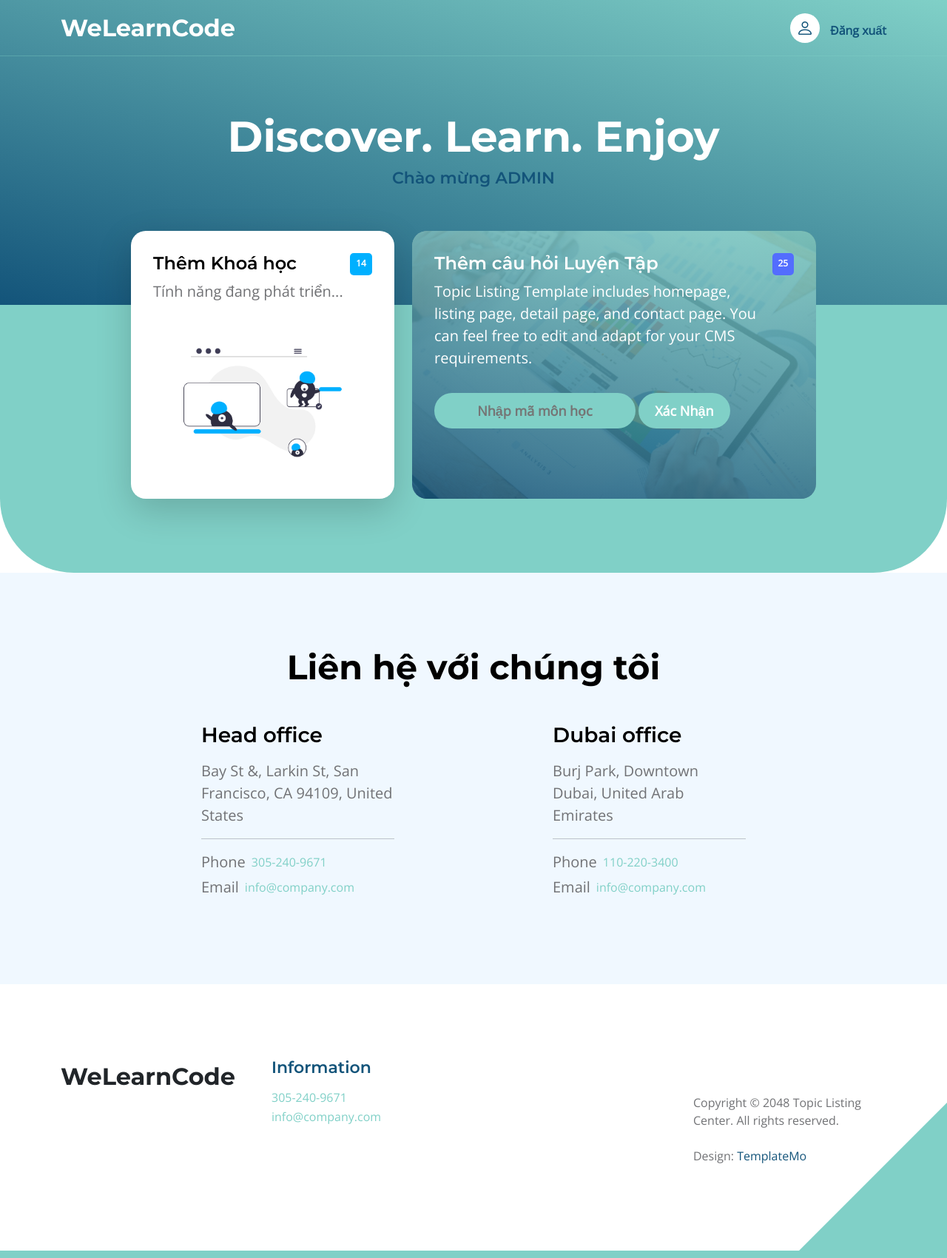
After one commit to Kzzhoangquan/btlweb, a Flask app: page /tracnghiem in a window 1280 px wide. The commit adds this page. Shown: the whole page at 74% size. Run offline with Flask 3, Linux system fonts and the light colour scheme; the visitor is signed in with stand-in values (Sample User, id 1); some libraries are stand-ins or nearby versions.

Commit message:
init project

```diff
--- a/app.py
+++ b/app.py
@@ -69,11 +69,11 @@ def login():
 
 
 # trang chủ
-@app.route('/trangchu',methods=["POST", "GET"])
-def trangchu():
+@app.route('/tracnghiem',methods=["POST", "GET"])
+def nhapma():
     if "user" in session:
         if request.method=="GET":
-            return render_template('trangchu.html')
+            return render_template('tracnghiem.html')
         else :
             mamonthi=request.form["mamonhoc"]
             questions.clear()
--- /dev/null
+++ b/templates/tracnghiem.html
@@ -0,0 +1,336 @@
+<!doctype html>
+<html lang="en">
+    <head>
+        <meta charset="utf-8">
+        <meta name="viewport" content="width=device-width, initial-scale=1">
+
+        <meta name="description" content="">
+        <meta name="author" content="">
+
+        <title>Topic Listing Bootstrap 5 Template</title>
+
+        <!-- CSS FILES -->
+        <link rel="preconnect" href="https://fonts.googleapis.com">
+
+        <link rel="preconnect" href="https://fonts.gstatic.com" crossorigin>
+
+        <link href="https://fonts.googleapis.com/css2?family=Montserrat:wght@500;600;700&family=Open+Sans&display=swap" rel="stylesheet">
+
+        <link href="static/css/bootstrap.min.css" rel="stylesheet">
+
+        <link href="static/css/bootstrap-icons.css" rel="stylesheet">
+
+        <link href="static/css/templatemo-topic-listing.css" rel="stylesheet">
+<!--
+
+TemplateMo 590 topic listing
+
+https://templatemo.com/tm-590-topic-listing
+
+-->
+    </head>
+
+    <body id="top">
+
+        <main>
+
+            <nav class="navbar navbar-expand-lg">
+                <div class="container">
+                    <a class="navbar-brand" href="/">
+                        <!--i class="bi-back"></!--i-->
+                        <span style="color:white">WeLearnCode</span>
+                    </a>
+
+                    <div class="d-lg-none ms-auto me-4">
+                        <a href="#top" class="navbar-icon bi-person smoothscroll"></a>
+                    </div>
+
+                    <button class="navbar-toggler" type="button" data-bs-toggle="collapse" data-bs-target="#navbarNav" aria-controls="navbarNav" aria-expanded="false" aria-label="Toggle navigation">
+                        <span class="navbar-toggler-icon"></span>
+                    </button>
+
+                    <!-- <div class="collapse navbar-collapse" id="navbarNav"> -->
+                        <!--ul class="navbar-nav ms-lg-5 me-lg-auto">
+                            <li class="nav-item">
+                                <a class="nav-link click-scroll" href="#section_1">Khoá học</a>
+                            </li>
+
+                            <li class="nav-item">
+                                <a class="nav-link click-scroll" href="#section_2">Luyện tập</a>
+                            </li>
+                            <li class="nav-item">
+                                <a class="nav-link click-scroll" href="#section_3">Mục tiêu</a>
+                            </li>
+                            <li class="nav-item">
+                                <a class="nav-link click-scroll" href="#section_3">Về chúng tôi</a>
+                            </li>
+                            <li class="nav-item">
+                                <a class="nav-link click-scroll" href="#section_3">Liên hệ</a>
+                            </li>
+
+
+                        </!--ul-->
+
+
+                        <div class="d-none d-lg-block">
+                            <a href="" class="navbar-icon bi-person smoothscroll"></a>
+                            <a href="/logout" class="smoothscroll" style="padding-left: 10px; font-weight: bolder">Đăng xuất</a>
+                        </div>
+                    </div>
+                </div>
+            </nav>
+
+
+            <section class="hero-section d-flex justify-content-center align-items-center" id="section_1">
+                <div class="container">
+                    <div class="row">
+
+                        <div class="col-lg-8 col-12 mx-auto">
+                            <h1 class="text-white text-center">Discover. Learn. Enjoy</h1>
+
+                            <h6 class="text-center">Chào mừng ADMIN</h6>
+
+                            <!-- <form method="get" class="custom-form mt-4 pt-2 mb-lg-0 mb-5" role="search">
+                                <div class="input-group input-group-lg">
+                                    <span class="input-group-text bi-search" id="basic-addon1">
+
+                                    </span>
+
+                                    <input name="keyword" type="search" class="form-control" id="keyword" placeholder="Design, Code, Marketing, Finance ..." aria-label="Search">
+
+                                    <button type="submit" class="form-control">Search</button>
+                                </div>
+                            </form> <-->
+                        </div>
+
+                    </div>
+                </div>
+            </section>
+
+
+            <section class="featured-section">
+                <div class="container">
+                    <div class="row justify-content-center">
+
+                        <div class="col-lg-4 col-12 mb-4 mb-lg-0">
+                            <div class="custom-block bg-white shadow-lg">
+                                <a href="/">
+                                    <div class="d-flex">
+                                        <div>
+                                            <h5 class="mb-2">Thêm Khoá học</h5>
+
+                                            <p class="mb-0">Tính năng đang phát triển...</p>
+                                        </div>
+
+                                        <span class="badge bg-design rounded-pill ms-auto">14</span>
+                                    </div>
+
+                                    <img src="static/images/topics/undraw_Remote_design_team_re_urdx.png" class="custom-block-image img-fluid" alt="">
+                                </a>
+                            </div>
+                        </div>
+
+                        <div class="col-lg-6 col-12">
+                            <div class="custom-block custom-block-overlay">
+                                <div class="d-flex flex-column h-100">
+                                    <img src="static/images/businesswoman-using-tablet-analysis.jpg" class="custom-block-image img-fluid" alt="">
+
+                                    <div class="custom-block-overlay-text d-flex">
+
+                                            <div>
+
+
+                                                <h5 class="text-white mb-2">Thêm câu hỏi Luyện Tập</h5>
+                                                <p class="text-white">Topic Listing Template includes homepage, listing page, detail page, and contact page. You can feel free to edit and adapt for your CMS requirements.</p>
+
+                                                <form action="" method="POST">
+                                                    <input type="text" id="course-code" placeholder="Nhập mã môn học" name="mamonhoc" class="btn custom-btn mt-2 mt-lg-3" >
+                                                    <button type="submit" class="btn custom-btn mt-2 mt-lg-3" >Xác Nhận</button>
+                                                </form>
+
+
+
+                                            </div>
+
+                                        <span class="badge bg-finance rounded-pill ms-auto">25</span>
+                                    </div>
+
+                                    <!--div class="social-share d-flex">
+                                        <p class="text-white me-4">Share:</p>
+
+                                        <ul class="social-icon">
+                                            <li class="social-icon-item">
+                                                <a href="#" class="social-icon-link bi-twitter"></a>
+                                            </li>
+
+                                            <li class="social-icon-item">
+                                                <a href="#" class="social-icon-link bi-facebook"></a>
+                                            </li>
+
+                                            <li class="social-icon-item">
+                                                <a href="#" class="social-icon-link bi-pinterest"></a>
+                                            </li>
+                                        </ul>
+
+                                        <a href="#" class="custom-icon bi-bookmark ms-auto"></a>
+                                    </!--div-->
+
+                                    <div class="section-overlay"></div>
+                                </div>
+                            </div>
+                        </div>
+
+                    </div>
+                </div>
+            </section>
+
+
+
+
+            <section class="contact-section section-padding section-bg" id="section_5">
+                <div class="container">
+                    <div class="row">
+
+                        <div class="col-lg-12 col-12 text-center">
+                            <h2 class="mb-5">Liên hệ với chúng tôi</h2>
+                        </div>
+
+                        <!--div class="col-lg-5 col-12 mb-4 mb-lg-0">
+                            <iframe class="google-map" src="https://www.google.com/maps/embed?pb=!1m18!1m12!1m3!1d2595.065641062665!2d-122.4230416990949!3d37.80335401520422!2m3!1f0!2f0!3f0!3m2!1i1024!2i768!4f13.1!3m3!1m2!1s0x80858127459fabad%3A0x808ba520e5e9edb7!2sFrancisco%20Park!5e1!3m2!1sen!2sth!4v1684340239744!5m2!1sen!2sth" width="100%" height="250" style="border:0;" allowfullscreen="" loading="lazy" referrerpolicy="no-referrer-when-downgrade"></iframe>
+                        </!--div-->
+
+                        <div class="col-lg-3 col-md-6 col-12 mb-3 mb-lg- mb-md-0 ms-auto">
+                            <h4 class="mb-3">Head office</h4>
+
+                            <p>Bay St &amp;, Larkin St, San Francisco, CA 94109, United States</p>
+
+                            <hr>
+
+                            <p class="d-flex align-items-center mb-1">
+                                <span class="me-2">Phone</span>
+
+                                <a href="tel: 305-240-9671" class="site-footer-link">
+                                    305-240-9671
+                                </a>
+                            </p>
+
+                            <p class="d-flex align-items-center">
+                                <span class="me-2">Email</span>
+
+                                <a href="mailto:info@company.com" class="site-footer-link">
+                                    info@company.com
+                                </a>
+                            </p>
+                        </div>
+
+                        <div class="col-lg-3 col-md-6 col-12 mx-auto">
+                            <h4 class="mb-3">Dubai office</h4>
+
+                            <p>Burj Park, Downtown Dubai, United Arab Emirates</p>
+
+                            <hr>
+
+                            <p class="d-flex align-items-center mb-1">
+                                <span class="me-2">Phone</span>
+
+                                <a href="tel: 110-220-3400" class="site-footer-link">
+                                    110-220-3400
+                                </a>
+                            </p>
+
+                            <p class="d-flex align-items-center">
+                                <span class="me-2">Email</span>
+
+                                <a href="mailto:info@company.com" class="site-footer-link">
+                                    info@company.com
+                                </a>
+                            </p>
+                        </div>
+
+                    </div>
+                </div>
+            </section>
+        </main>
+
+<footer class="site-footer section-padding">
+            <div class="container">
+                <div class="row">
+
+                    <div class="col-lg-3 col-12 mb-4 pb-2">
+                        <a class="navbar-brand mb-2" href="index.html">
+                            <!--i class="bi-back"></i-->
+                            <span>WeLearnCode</span>
+                        </a>
+                    </div>
+
+                    <!--div class="col-lg-3 col-md-4 col-6">
+                        <h6 class="site-footer-title mb-3">Resources</h6>
+
+                        <ul class="site-footer-links">
+                            <li class="site-footer-link-item">
+                                <a href="#" class="site-footer-link">Home</a>
+                            </li>
+
+                            <li class="site-footer-link-item">
+                                <a href="#" class="site-footer-link">How it works</a>
+                            </li>
+
+                            <li class="site-footer-link-item">
+                                <a href="#" class="site-footer-link">FAQs</a>
+                            </li>
+
+                            <li class="site-footer-link-item">
+                                <a href="#" class="site-footer-link">Contact</a>
+                            </li>
+                        </ul>
+                    </!--div-->
+
+                    <div class="col-lg-3 col-md-4 col-6 mb-4 mb-lg-0">
+                        <h6 class="site-footer-title mb-3">Information</h6>
+
+                        <p class="text-white d-flex mb-1">
+                            <a href="tel: 305-240-9671" class="site-footer-link">
+                                305-240-9671
+                            </a>
+                        </p>
+
+                        <p class="text-white d-flex">
+                            <a href="mailto:info@company.com" class="site-footer-link">
+                                info@company.com
+                            </a>
+                        </p>
+                    </div>
+
+                    <div class="col-lg-3 col-md-4 col-12 mt-4 mt-lg-0 ms-auto">
+                        <!--div class="dropdown">
+                            <button class="btn btn-secondary dropdown-toggle" type="button" data-bs-toggle="dropdown" aria-expanded="false">
+                            English</button>
+
+                            <ul class="dropdown-menu">
+                                <li><button class="dropdown-item" type="button">Thai</button></li>
+
+                                <li><button class="dropdown-item" type="button">Myanmar</button></li>
+
+                                <li><button class="dropdown-item" type="button">Arabic</button></li>
+                            </ul>
+                        </!--div-->
+
+                        <p class="copyright-text mt-lg-5 mt-4">Copyright © 2048 Topic Listing Center. All rights reserved.
+                        <br><br>Design: <a rel="nofollow" href="https://templatemo.com" target="_blank">TemplateMo</a></p>
+
+                    </div>
+
+                </div>
+            </div>
+        </footer>
+
+
+        <!-- JAVASCRIPT FILES -->
+        <script src="static/js/jquery.min.js"></script>
+        <script src="static/js/bootstrap.bundle.min.js"></script>
+        <script src="static/js/jquery.sticky.js"></script>
+        <script src="static/js/click-scroll.js"></script>
+        <script src="static/js/custom.js"></script>
+
+    </body>
+</html>
```
Also changed, not shown: templates/trangkhoidau_logged_in.html (+6 -3 lines).
